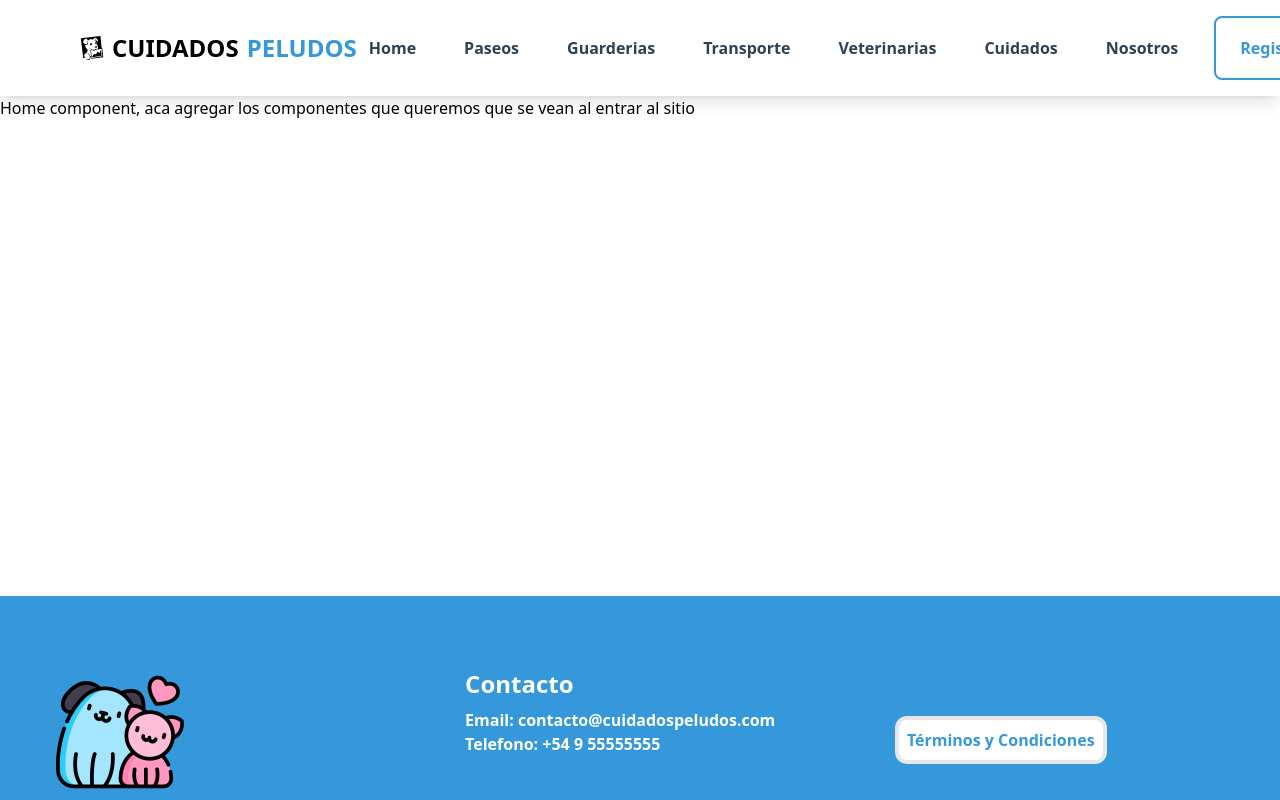
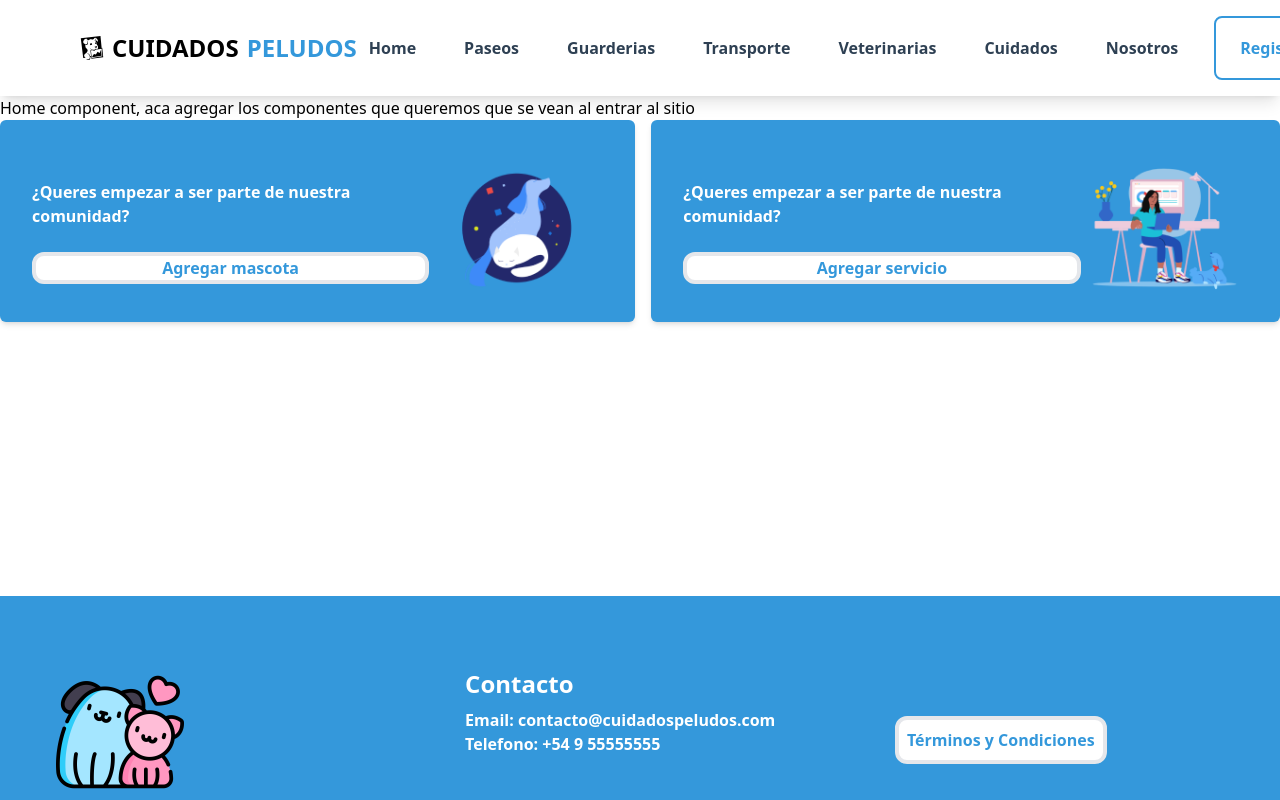
Before and after one commit to No-Country-simulation/PetsCare_c21-09-ft-node-react, a React (Vite) app: page / in a window 1280 px wide. Shown: the top 800 px of the page. Built offline with nearby package versions, Linux system fonts and the light colour scheme.

Commit message:
add two cards users to home

```diff
--- a/src/pages/Home.jsx
+++ b/src/pages/Home.jsx
@@ -1,10 +1,11 @@
-
+import BannerLogIn from "../components/BannerLogIn"
 
 export default function Home() {
   return (
     <>
         <div className="container-home">
          Home component, aca agregar los componentes que queremos que se vean al entrar al sitio
+         <BannerLogIn />
         </div>
     </>
   )
```
